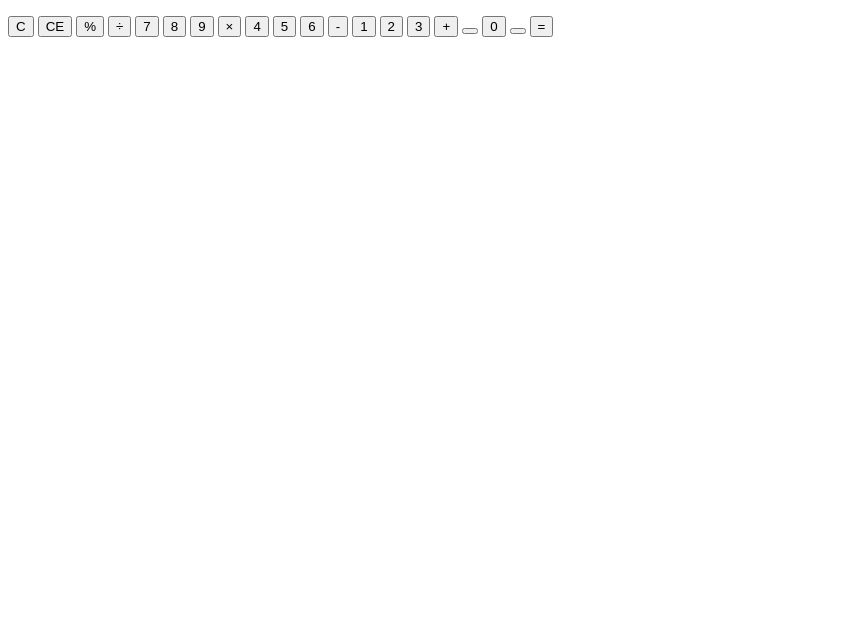
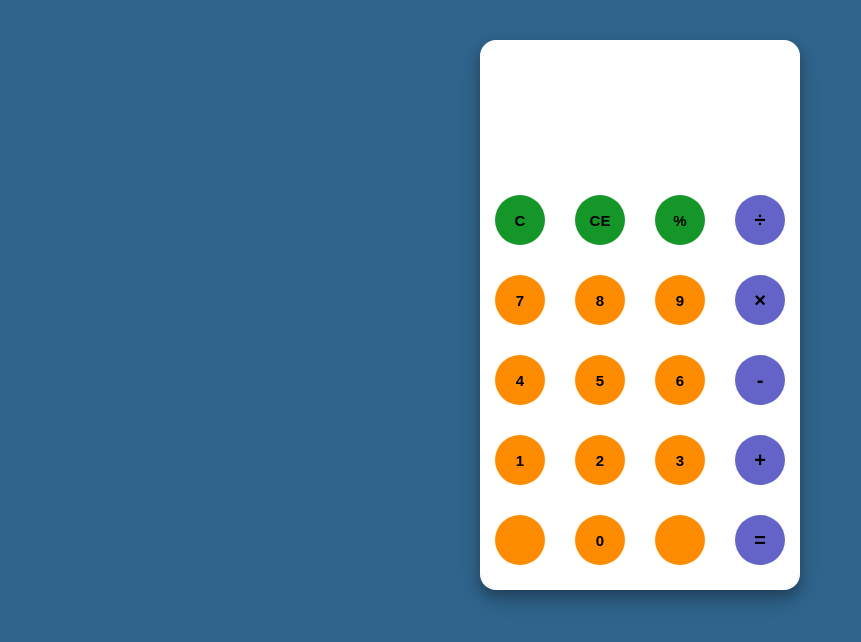
Before and after one commit to KGazica/Calculator, a plain HTML site: page index.html in a window 1280 px wide. Shown: the whole page, without its empty margins (0-861 px from the left). Drawn offline with Linux system fonts and the light colour scheme.

Commit message:
CSS finished

```diff
--- a/index.html
+++ b/index.html
@@ -45,7 +45,7 @@
                     <button class="operator" id="+">+</button>
 
                     <!-- FIFTH BUTTON ROW -->
-                    <button class="emoty" id="empty"></button>
+                    <button class="empty" id="empty"></button>
                     <button class="number" id="0">0</button>
                     <button class="empty" id="empty"></button>
                     <button class="operator" id="=">=</button>
--- a/style.css
+++ b/style.css
@@ -0,0 +1,101 @@
+body {
+    font-family: 'popins', sans-serif;
+    background-color: rgb(48, 100, 140);
+}
+
+.container  {
+    width: 1000px;
+    height: 550px;
+    margin:20px auto;
+}
+
+.calculator {
+    width: 320px;
+    height: 550px;
+    background-color: white;
+    margin: 0 auto;
+    top: 20px;
+    position: relative;
+    border-radius: 1rem;
+    box-shadow: 0 6px 12px rgba(0, 0, 0, 0.2), 0 10px 22px rgba(0, 0, 0, 0.2)
+}
+
+.result {
+    height:120px;
+}
+
+.past {
+    text-align:right;
+    height: 20px;
+    margin: 0 20px;
+    padding-top: 20px;
+    font-size:15px;
+    color: #919191;
+}
+
+.output {
+    text-align:right;
+    height: 60px;
+    margin:10px;
+    font-size: 30px;
+}
+
+.keypad {
+    height: 400px;
+}
+
+.operator, .number, .empty {
+    width:50px;
+    height: 50px;
+    margin: 15px;
+    float: left;
+    border-radius: 50%;
+    border-width: 0;
+    font-weight: bold;
+    font-size: 15px;
+}
+
+.number, .empty {
+    background-color: darkorange;
+}
+
+.operator{
+    background-color: rgb(20, 150, 40);
+}
+
+.number .operator {
+    cursor: pointer;
+}
+
+.operator:active, .number:active {
+    font-size: 13px;
+}
+
+.operator:focus, .number:focus, .empty:focus {
+    outline: 0;
+}
+
+.operator:nth-child(4) {
+    font-size: 20px;
+    background-color: rgb(100, 100, 200);
+}
+
+.operator:nth-child(8) {
+    font-size: 20px;
+    background-color: rgb(100, 100, 200);
+}
+
+.operator:nth-child(12){
+    font-size: 20px;
+    background-color: rgb(100, 100, 200);
+}
+
+.operator:nth-child(16){
+    font-size: 20px;
+    background-color: rgb(100, 100, 200);
+}
+
+.operator:nth-child(20){
+    font-size: 20px;
+    background-color: rgb(100, 100, 200);
+}
```
